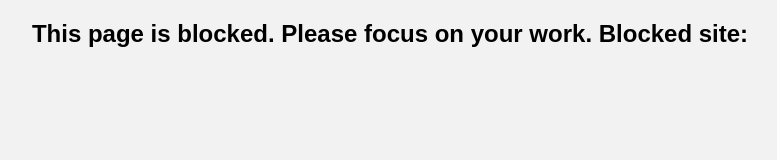
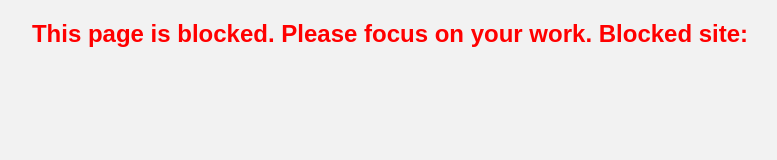
Before and after one commit to milosz-student/distraction-defender, a browser extension: page pages/blocked.html in a window 1280 px wide. Shown: the whole page, without its empty margins (250-1027 px from the left). Drawn offline with Linux system fonts and the light colour scheme.

Commit message:
Add styles for h2 element

```diff
--- a/style.css
+++ b/style.css
@@ -75,3 +75,9 @@ h1 {
     border: none;
     border-radius: 3px;
 }
+
+h2 {
+    font-size: 24px;
+    text-align: center;
+    color: red;
+}
```
